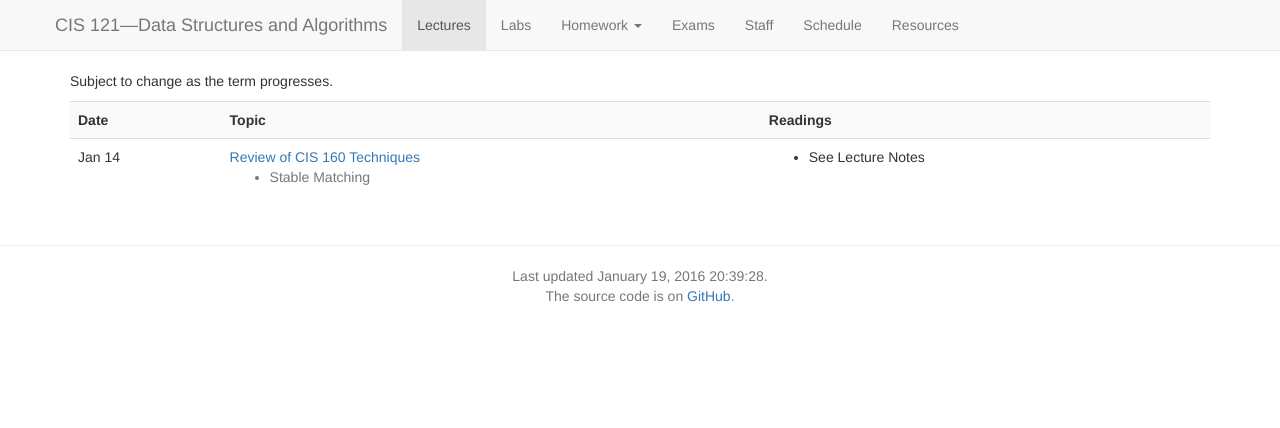
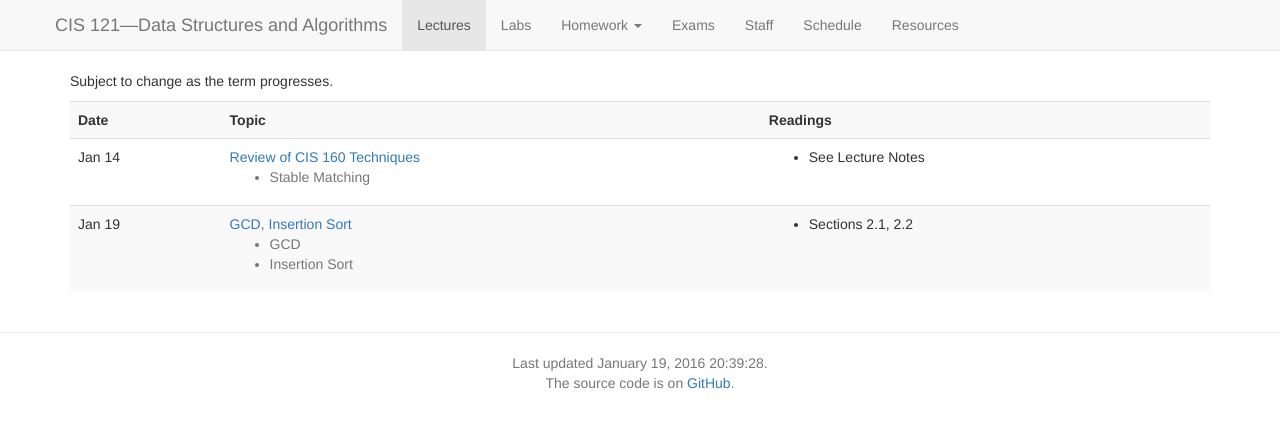
Before and after one commit to vikramkh/course-website-16fa, a Jekyll site: the page built from lectures.md, in a window 1280 px wide. Shown: the top 428 px of the page. Built offline with Jekyll 4.4.1, drawn with Linux system fonts in a browser that asks for light colours; nearby versions of some CDN libraries.

Commit message:
Add lecture 2

```diff
--- a/_data/lectures.yaml
+++ b/_data/lectures.yaml
@@ -1,8 +1,16 @@
--
-  date: 2016-1-14
+- date: 2016-1-14
   title: Review of CIS 160 Techniques
   slides: lectures/01-stable-matching.pdf
   highlights:
     - Stable Matching
   reading:
     - title: See Lecture Notes
+
+- date: 2016-1-19
+  title: GCD, Insertion Sort
+  slides: lectures/gcd.pdf
+  highlights:
+    - GCD
+    - Insertion Sort
+  reading:
+    - title: Sections 2.1, 2.2
```
Also changed, not shown: 1 other file.
